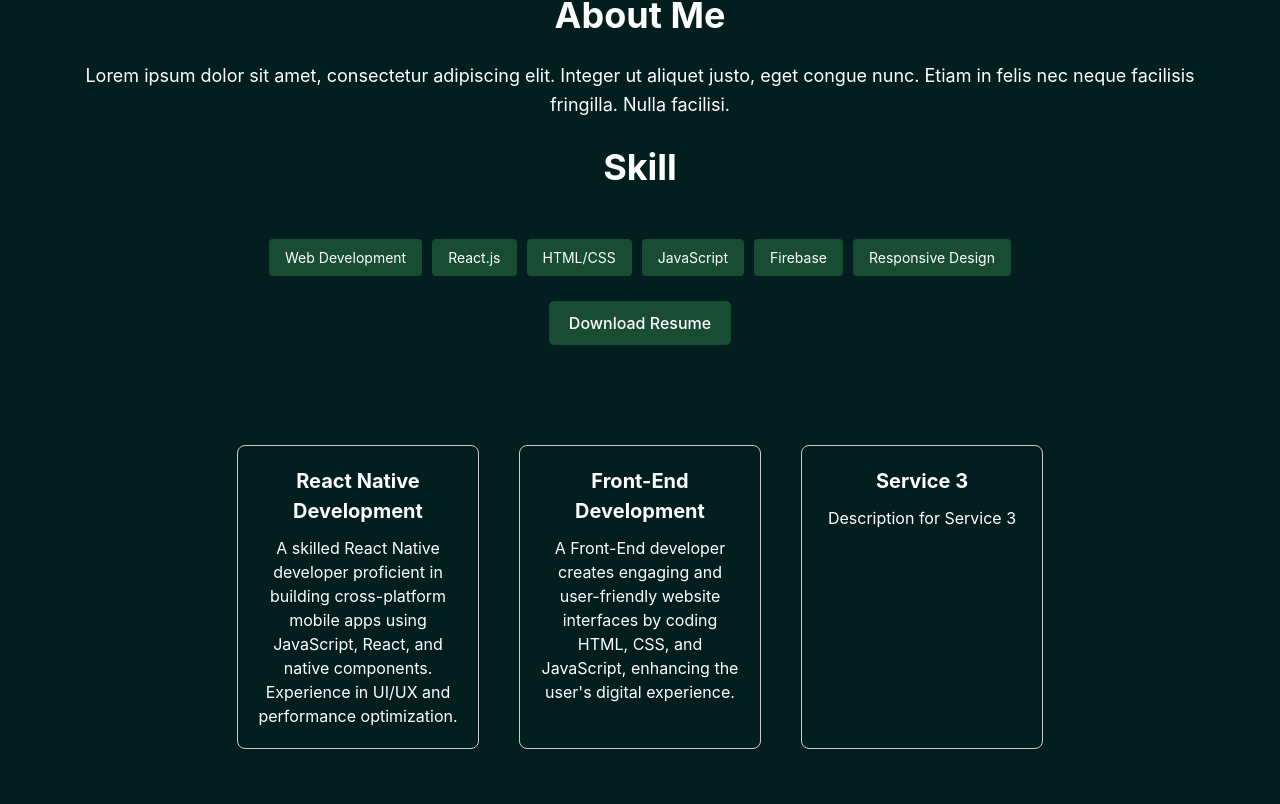
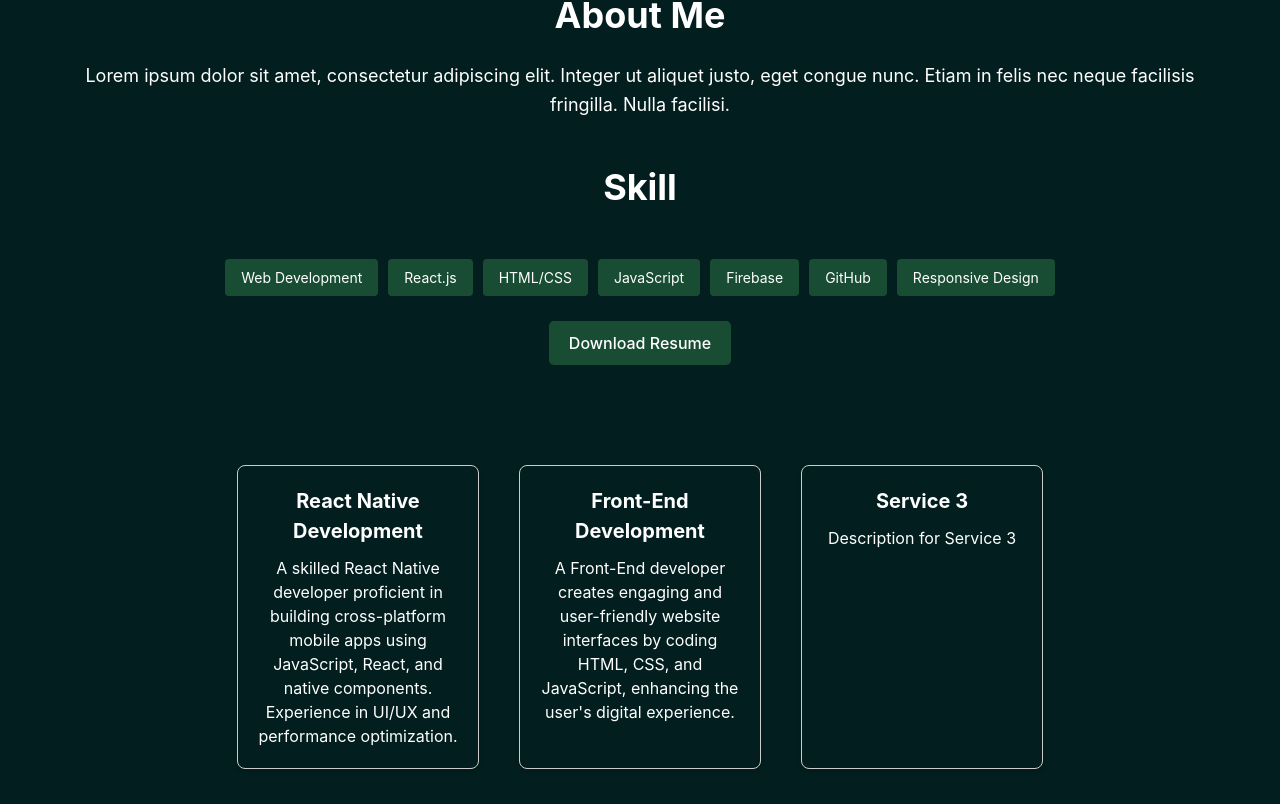
Before and after one commit to Hasniank/Hasnain-PortfolioWebsite, a React (Vite) app: page / in a window 1280 px wide. Shown: the part 856-1660 px from the top of the page. Built offline with nearby package versions, Linux system fonts and the light colour scheme.

Commit message:
Add logo

```diff
--- a/index.html
+++ b/index.html
@@ -2,9 +2,9 @@
 <html lang="en">
   <head>
     <meta charset="UTF-8" />
-    <link rel="icon" type="image/svg+xml" href="/vite.svg" />
+    <link rel="icon" type="image" href="./public/images/logo.png" />
     <meta name="viewport" content="width=device-width, initial-scale=1.0" />
-    <title>Vite + React</title>
+    <title>Hasnain PortFolio</title>
     <style>
       .body::-webkit-scrollbar {
         display: none;
--- a/src/components/About.jsx
+++ b/src/components/About.jsx
@@ -52,9 +52,8 @@ const DownloadButton = styled.a`
 
 const SkillTitle = styled.h2`
   font-size: 36px;
-  margin-bottom: 20px;
   color: #fff;
-  margin-top: 20px;
+  margin-top: 40px;
 `;
 
 export const About = () => {
@@ -73,6 +72,7 @@ export const About = () => {
         <SkillItem>HTML/CSS</SkillItem>
         <SkillItem>JavaScript</SkillItem>
         <SkillItem>Firebase</SkillItem>
+        <SkillItem>GitHub</SkillItem>
         <SkillItem>Responsive Design</SkillItem>
       </SkillList>
       <DownloadButton href="/resume.pdf" download>
--- a/src/components/Contact.jsx
+++ b/src/components/Contact.jsx
@@ -71,7 +71,7 @@ const FormButton = styled.button`
   transition: background-color 0.2s ease;
 
   &:hover {
-    background-color: #555;
+    background-color: #4caf50;
   }
 `;
 
--- a/src/components/Service.jsx
+++ b/src/components/Service.jsx
@@ -15,6 +15,7 @@ const bounceAnimation = keyframes`
 
 const ServiceSection = styled.section`
   /* Your existing styles for Service section */
+  text-align: center;
 `;
 
 const ServiceContainer = styled.div`
@@ -38,6 +39,7 @@ const ServiceTitle = styled.h3`
   font-size: 20px;
   margin-bottom: 10px;
   color: #fff;
+  text-align: center;
 `;
 
 const ServiceDescription = styled.p`
--- a/src/index.css
+++ b/src/index.css
@@ -67,6 +67,8 @@ button {
   background-color: #1a1a1a;
   cursor: pointer;
   transition: border-color 0.25s;
+  justify-content: center;
+  align-items: center;
 }
 button:hover {
   border-color: #646cff;
```
